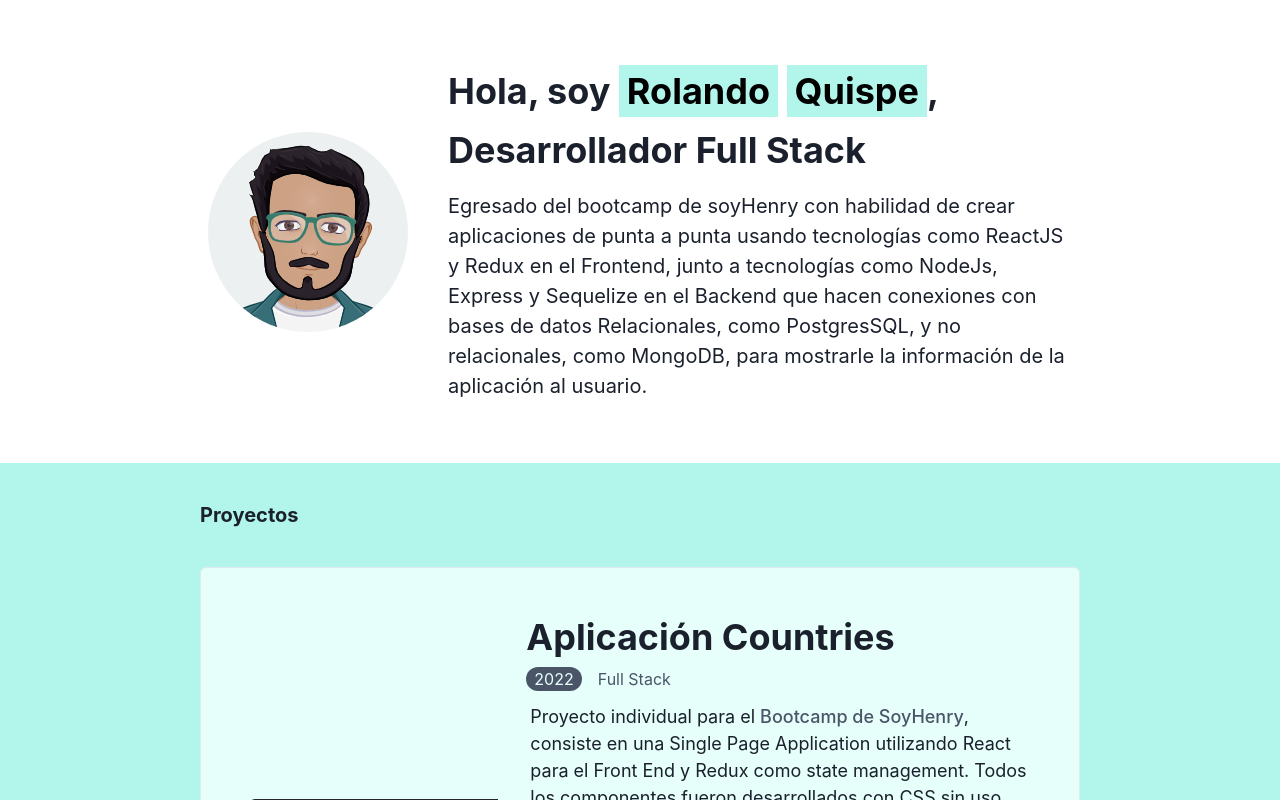
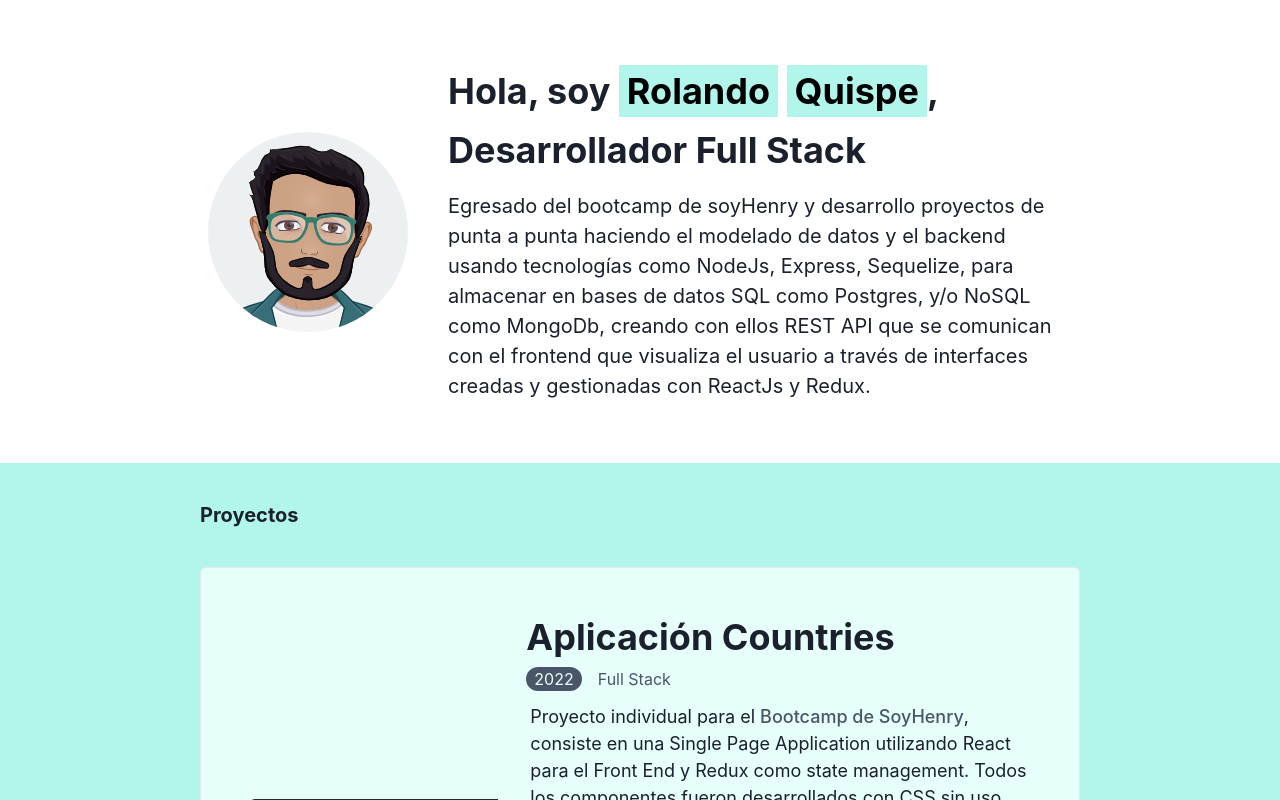
Before and after one commit to oxalc88/personal-page, a React (Vite) app: page / in a window 1280 px wide. Shown: the top 800 px of the page. Built offline with nearby package versions, Linux system fonts and the light colour scheme.

Commit message:
cambiado el tecto del hero

```diff
--- a/src/sections/Hero.jsx
+++ b/src/sections/Hero.jsx
@@ -26,7 +26,7 @@ const Hero = () => {
                     </Highlight>
                 </Heading>
                 <Box m={3} >
-                    <Text fontSize='xl' >Egresado del bootcamp de soyHenry con habilidad de crear aplicaciones de punta a punta usando tecnologías como ReactJS y Redux en el Frontend, junto a tecnologías como NodeJs, Express y Sequelize en el Backend que hacen conexiones con bases de datos Relacionales, como PostgresSQL, y no relacionales, como MongoDB, para mostrarle la información de la aplicación al usuario.</Text>
+                    <Text fontSize='xl' >Egresado del bootcamp de soyHenry y desarrollo proyectos de punta a punta haciendo el modelado de datos y el backend usando tecnologías como NodeJs, Express, Sequelize, para almacenar en bases de datos SQL como Postgres, y/o NoSQL como MongoDb, creando con ellos REST API que se comunican con el frontend que visualiza el usuario a través de interfaces creadas y gestionadas con ReactJs y Redux.</Text>
                 </Box>
             </Box>
         </Stack>
```
